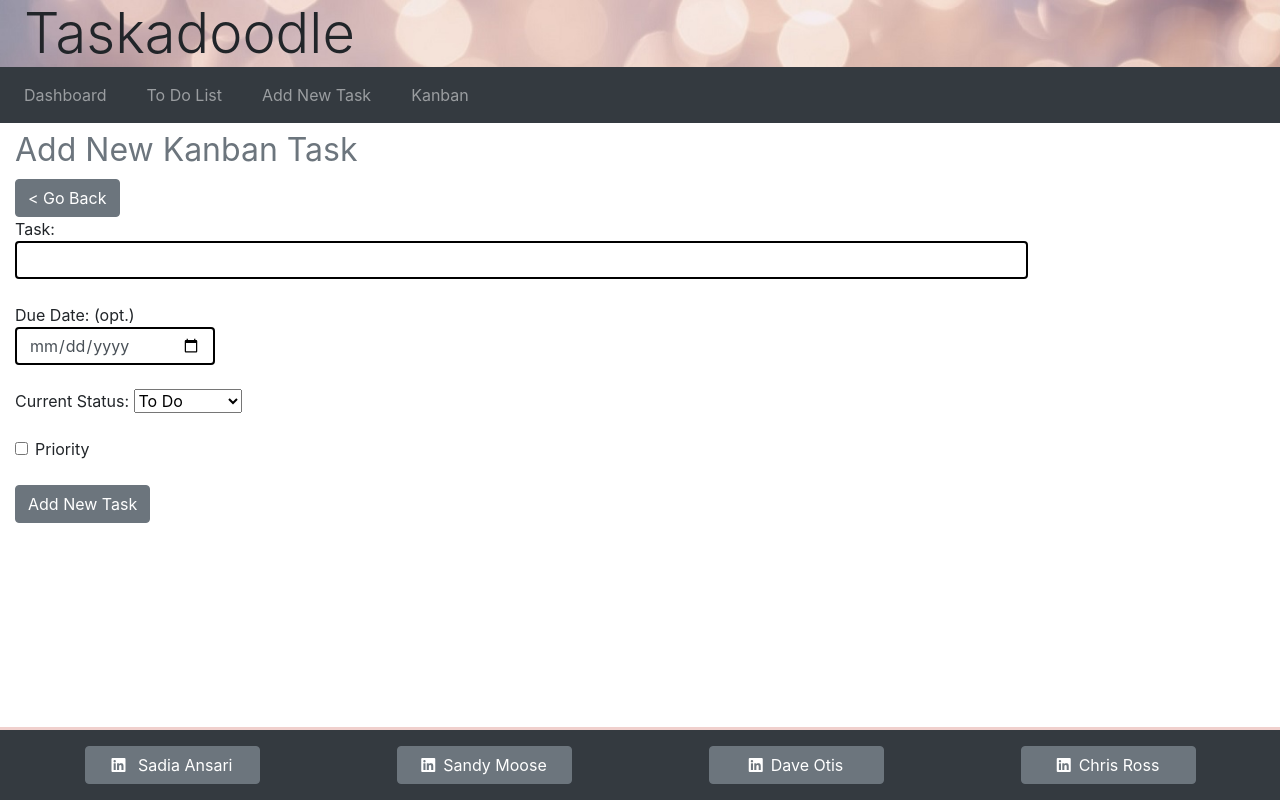
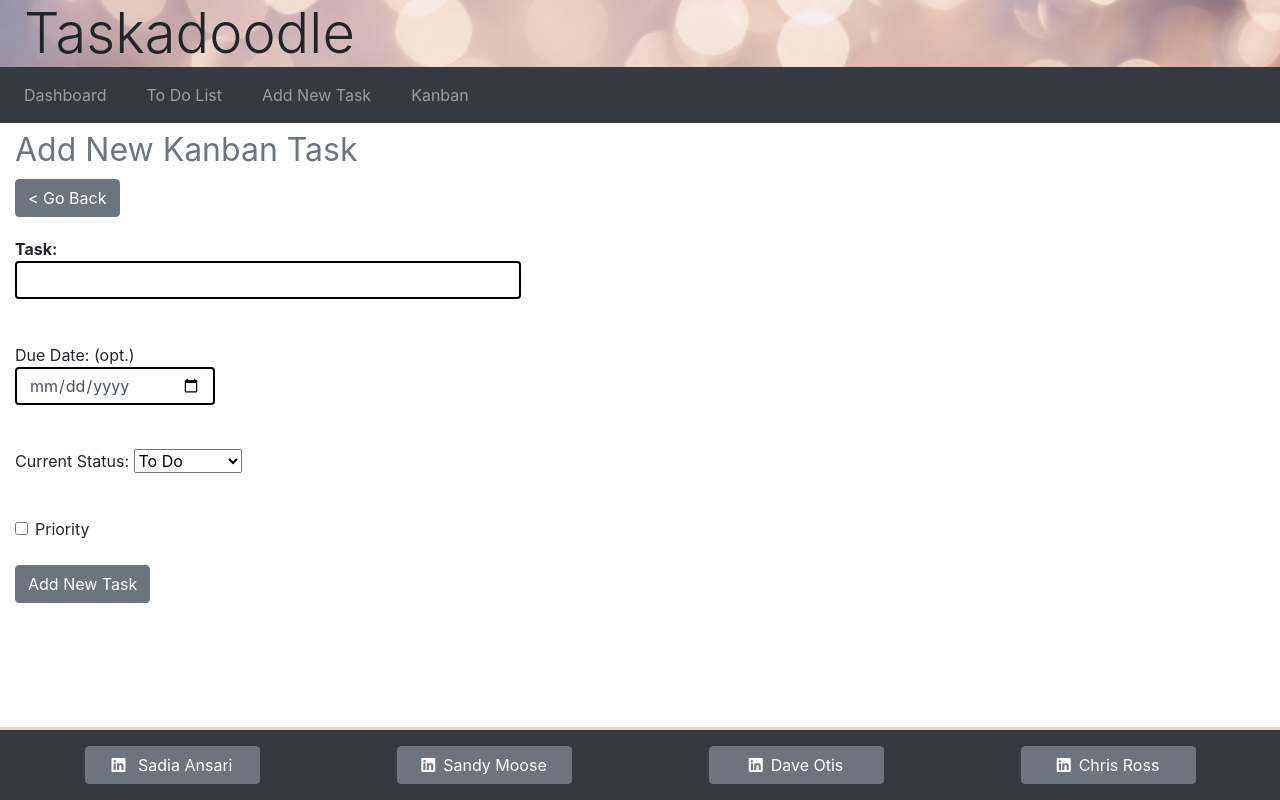
Before and after one commit to vtchris/rocp2_tasks, an Angular app in the folder client/: page /newkanban in a window 1280 px wide. Built offline with nearby package versions, Linux system fonts and the light colour scheme.

Commit message:
detail/new UI tweaking

```diff
--- a/client/src/app/kanban/kanban-detail/kanban-detail.component.css
+++ b/client/src/app/kanban/kanban-detail/kanban-detail.component.css
@@ -20,5 +20,6 @@ input[type=date] {
 }
 
 label {
+    margin-top: 20px;
     width: 90%;
 }
--- a/client/src/app/kanban/kanban-detail/kanban-detail.component.html
+++ b/client/src/app/kanban/kanban-detail/kanban-detail.component.html
@@ -1,24 +1,24 @@
 <div class="container-fluid">
+    <div class="row no-gutters">
+        <div class="col-md-6">
             <h1> <small class="text-muted">Edit Kanban Task</small></h1>
             <button class="btn btn-secondary" (click)="goBack()">&lt; Go Back</button>
             <div *ngIf="task">
                 <div>Task ID: {{task.id}} Created On: {{task.createdOn}}</div>
                 <form>
                     <div class="form-group">
-                <label>Task:
-                    <input class="form-control" type="text"
-                        [(ngModel)]="task.title" name="title"
+                        <label><b>Task:</b>
+                            <input class="form-control" type="text" [(ngModel)]="task.title" name="title"
                                 value="{{task.title}}" />
                         </label>
-            </div>
+
                         <label>Due Date:
-                <input class="form-control" type="date"
-                [(ngModel)]="task.dueDate" name="dueDate"
+                            <input class="form-control" type="date" [(ngModel)]="task.dueDate" name="dueDate"
                                 value="{{task.dueDate}}" />
                         </label>
                         <label> Current Status:
-                <select class="btn btn-secondary btn-sm dropdown-toggle"
-                    [(ngModel)]="task.category" name="category">
+                            <select class="btn btn-secondary btn-sm dropdown-toggle" [(ngModel)]="task.category"
+                                name="category">
                                 <!-- <option *ngFor="let category of categoryOptions"
                                 [value]="category" [label]="category">{{task.category}}</option> -->
                                 <option value="ToDo">To Do</option>
@@ -26,20 +26,25 @@
                                 <option value="Done">Done</option>
                             </select>
                         </label>
+
                         <div class="form-group form-check">
                             <label>
-                    <input type="checkbox" class="form-check-input"
-                        [(ngModel)]="task.completed" name="completed">
+                                <input type="checkbox" class="form-check-input" [(ngModel)]="task.completed"
+                                    name="completed">
                                 Completed
                             </label>
                             <label>
-                    <input type="checkbox" class="form-check-input"
-                        [(ngModel)]="task.priority" name="priority">
+                                <input type="checkbox" class="form-check-input" [(ngModel)]="task.priority"
+                                    name="priority">
                                 Priority
                             </label>
                         </div>
+                    </div>
                 </form>
                 <button class="btn btn-secondary" (click)="save()">Save Task</button>
-        <button class="btn btn-danger" (click)="delete()">Delete Task</button>
+                <button class="btn btn-outline-danger" style="margin-left:20px;" (click)="delete()">Delete Task</button>
+
             </div>
         </div>
+    </div>
+</div>
--- a/client/src/app/kanban/kanban-new-task/kanban-new-task.component.css
+++ b/client/src/app/kanban/kanban-new-task/kanban-new-task.component.css
@@ -20,5 +20,6 @@ input[type=date] {
 }
 
 label {
+    margin-top: 20px;
     width: 90%;
 }
--- a/client/src/app/kanban/kanban-new-task/kanban-new-task.component.html
+++ b/client/src/app/kanban/kanban-new-task/kanban-new-task.component.html
@@ -1,9 +1,11 @@
 <div class="container-fluid">
+    <div class="row no-gutters">
+        <div class="col-md-6">
             <h1> <small class="text-muted">Add New Kanban Task</small></h1>
             <button class="btn btn-secondary" (click)="goBack()">&lt; Go Back</button>
             <form class="form-group">
                 <div class="form-group">
-            <label>Task:
+                    <label><b>Task:</b>
                         <input #taskTitle class="form-control" type="text" />
                     </label>
                 </div>
@@ -35,3 +37,5 @@
                 </div>
             </form>
         </div>
+    </div>
+</div>
```
Lines whose indentation alone changed are shown as unchanged.
